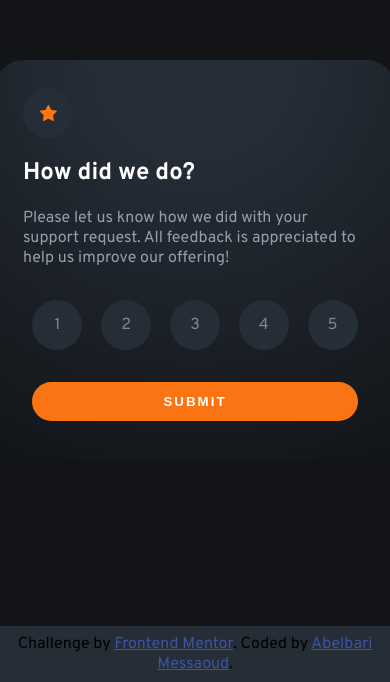
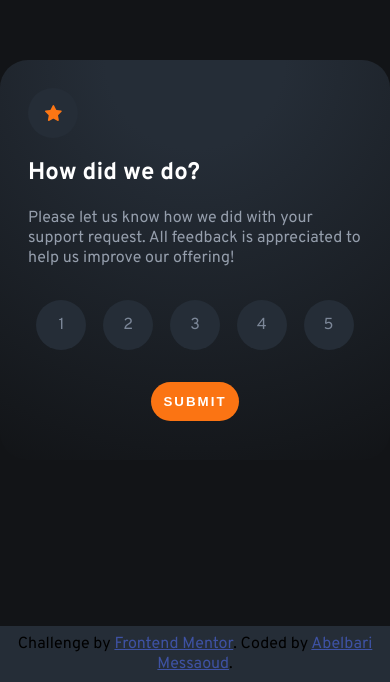
Before and after one commit to barimess/interactive-rating-component-main, a plain HTML site: page index.html in a window 390 px wide. Shown: the part 162-844 px from the top of the page. Drawn offline with Linux system fonts and the light colour scheme.

Commit message:
updating styles
updated styles according to comments and reviews from frontend mentor.
updated responsiveness using `max-width` instead of `width`

```diff
--- a/style.css
+++ b/style.css
@@ -33,7 +33,8 @@ body {
 .rating-wrapper {
     display: block;
     background-color: var(--Very-Dark-Blue);
-    background: radial-gradient(circle at top, rgba(37,45,55,1) 20%, rgba(18,20,23,1) 100%);    width: 400px;
+    background: radial-gradient(circle at top, rgba(37,45,55,1) 20%, rgba(18,20,23,1) 100%);
+    max-width: 400px;
     height: 400px;
     border-radius: 28px;
     padding: 28px;
@@ -62,6 +63,7 @@ body {
     justify-content: space-around;
     margin: 32px 0;
     padding: 0;
+    flex-wrap: wrap;
 }
 
 .number {
@@ -93,7 +95,8 @@ body {
     border: none;
     border-radius: 30px ;
     padding: 12px;
-    width: 95%;
+
+	: 95%;
     margin: auto;
     display: block;
     letter-spacing: 2px;
@@ -122,7 +125,7 @@ body {
 
 .thankyou-image {
     /*width according to svg*/
-    width: 162px;
+    max-width: 162px;
     margin: 12px auto;
 }
 
```
